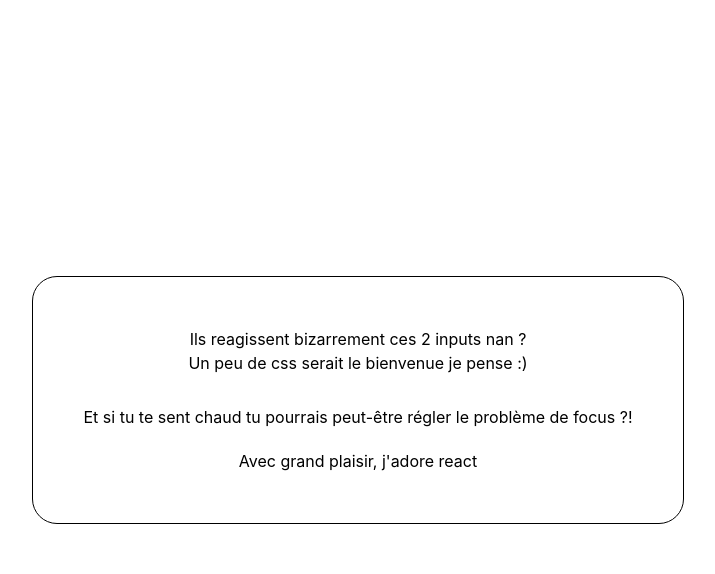
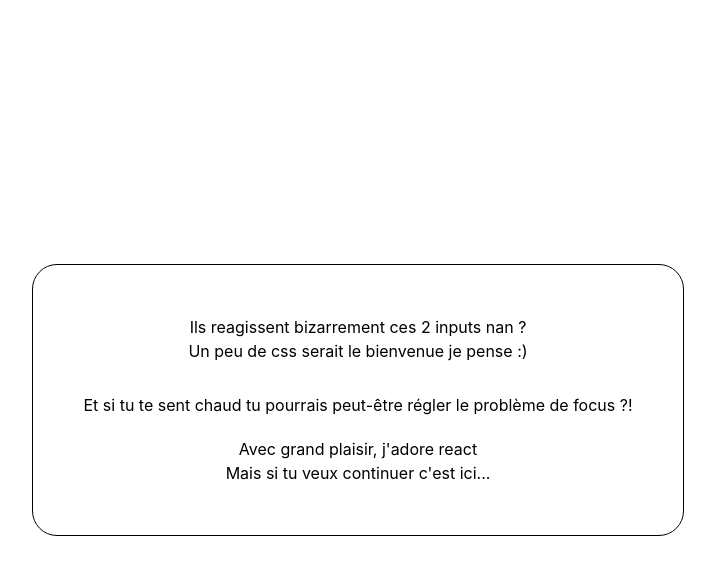
Before and after one commit to Lattana-sck/test_flyinforyou, a React (Create React App) app: page /login in a window 1280 px wide. Both pictures are taken after typing "name@example.com", "Sample123" into the empty fields and a click on the input "Accéder à la suite". Shown: the top 574 px of the page, without its empty margins (282-997 px from the left). Built offline with nearby package versions, Linux system fonts and the light colour scheme.

Commit message:
[ADD] button link to /movies-list in login's modal

```diff
--- a/src/Views/Login/index.js
+++ b/src/Views/Login/index.js
@@ -1,6 +1,6 @@
 import { useCallback, useEffect, useState } from "react";
 import { useForm } from "react-hook-form";
-import { useNavigate } from "react-router-dom";
+import { Link, useNavigate } from "react-router-dom";
 import "./style.css";
 
 const LoginContainer = () => {
@@ -51,7 +51,11 @@ const LoginContainer = () => {
           onClick={() => setVisibleModal(false)}
         >
           Avec grand plaisir, j'adore react
-        </button>
+        </button><br/>
+        <Link to="/movies-list">
+          <button>Mais si tu veux continuer c'est ici...</button>
+        </Link>
+
       </div>
     );
   };
```
